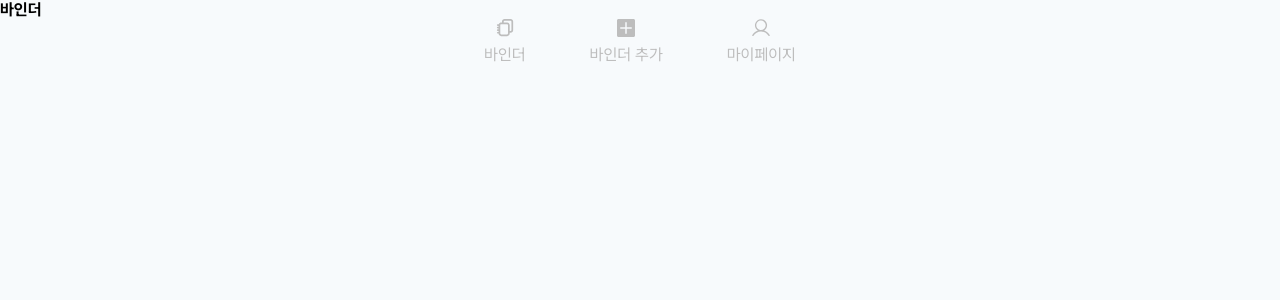
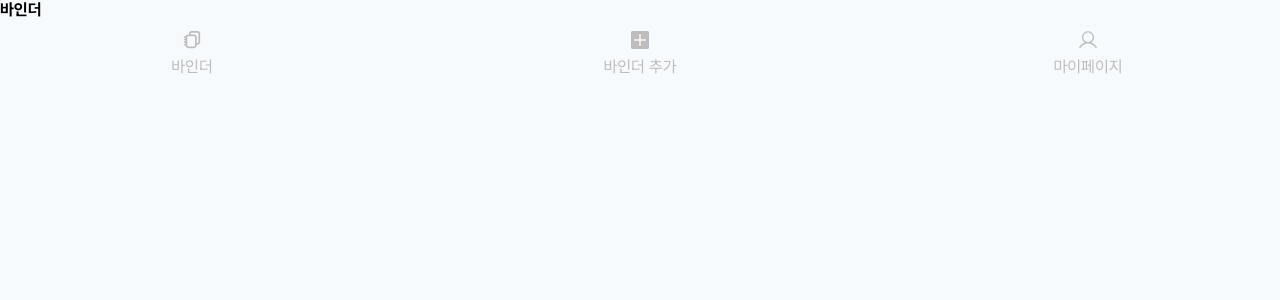
Before and after one commit to b1nder/binder-frontend, a Next.js app: page / in a window 1280 px wide. Shown: the top 300 px of the page. Built offline with nearby package versions, Linux system fonts and the light colour scheme.

Commit message:
style: 위치 지정

```diff
--- a/src/components/footer/Footer.tsx
+++ b/src/components/footer/Footer.tsx
@@ -5,14 +5,33 @@ import PersonIcon from './svg/person.svg';
 
 import styled from '@emotion/styled';
 
+const FooterContainer = styled.div`
+  display: flex;
+  background-color: #f7fafc;
+  //width: 100%;
+`;
+
+const FooterContent = styled.div`
+  display: flex;
+  flex: 1;
+  justify-content: center;
+  gap: 4rem;
+  width: 390px;
+  //@media (max-width: 600px) {
+  //  width: 90%; /* 휴대폰 크기일 때 width를 90%로 설정 */
+  //  gap: 2rem; /* 간격도 조정 가능 */
+  //}
+`;
+
 const FooterIconContainer = styled.footer`
   display: grid;
   flex-direction: column;
+  flex: 1;
   justify-items: center;
   cursor: pointer;
   color: #bdbdbd;
   gap: 8px;
-
+  margin: 12px;
   &:hover {
     color: #81c784;
     &:hover svg {
@@ -21,16 +40,14 @@ const FooterIconContainer = styled.footer`
   }
 `;
 
-const FooterContainer = styled.div`
-  display: flex;
-  gap: 4rem;
-  justify-content: center;
-  background-color: #f7fafc;
+const textBox = styled.div`
+  margin: 0;
 `;
 
 function Footer() {
   return (
     <FooterContainer>
+      <FooterContent>
         <FooterIconContainer>
           <BinderIcon />
           <p>바인더</p>
@@ -43,6 +60,7 @@ function Footer() {
           <PersonIcon />
           <p>마이페이지</p>
         </FooterIconContainer>
+      </FooterContent>
     </FooterContainer>
   );
 }
```
Lines whose indentation alone changed are shown as unchanged.
